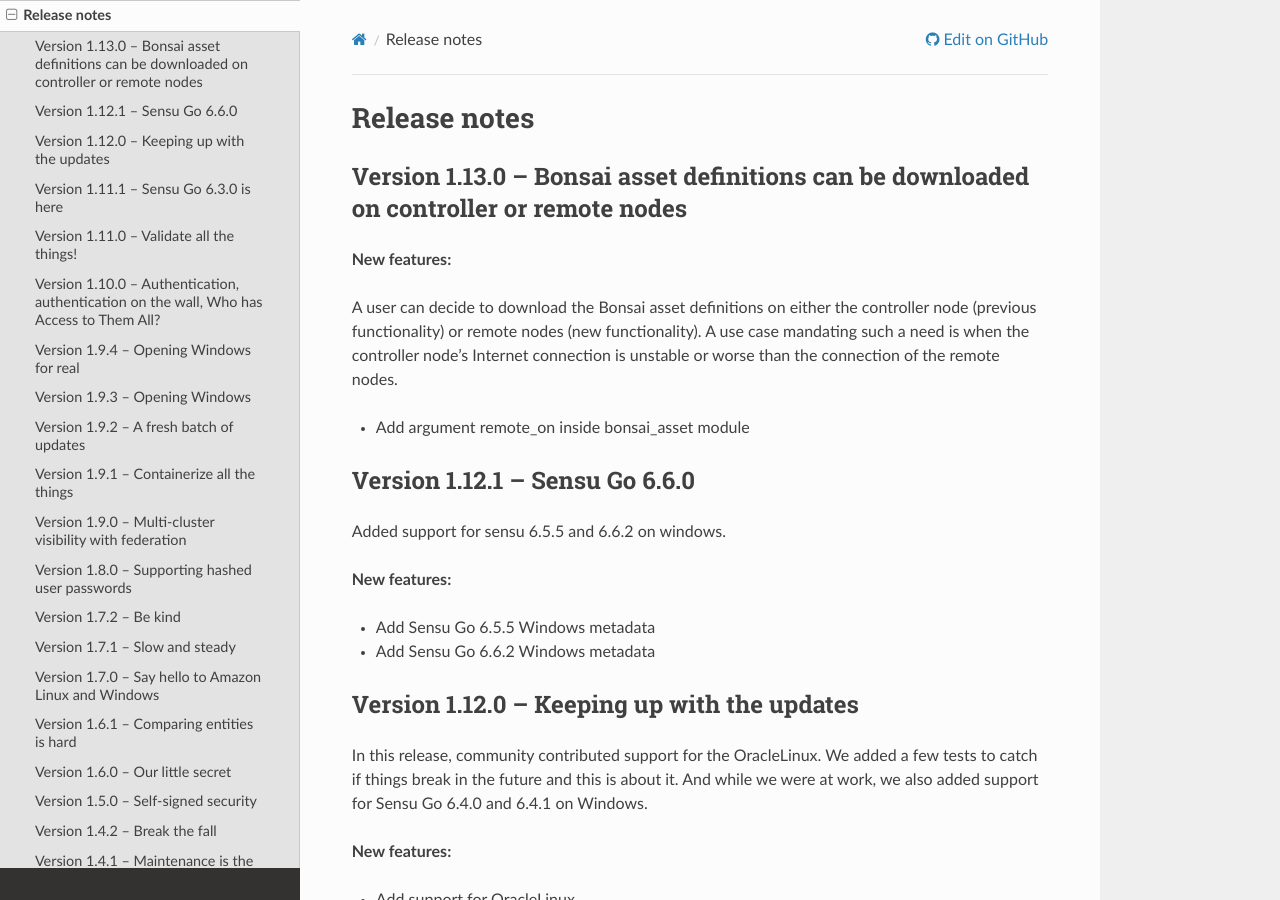
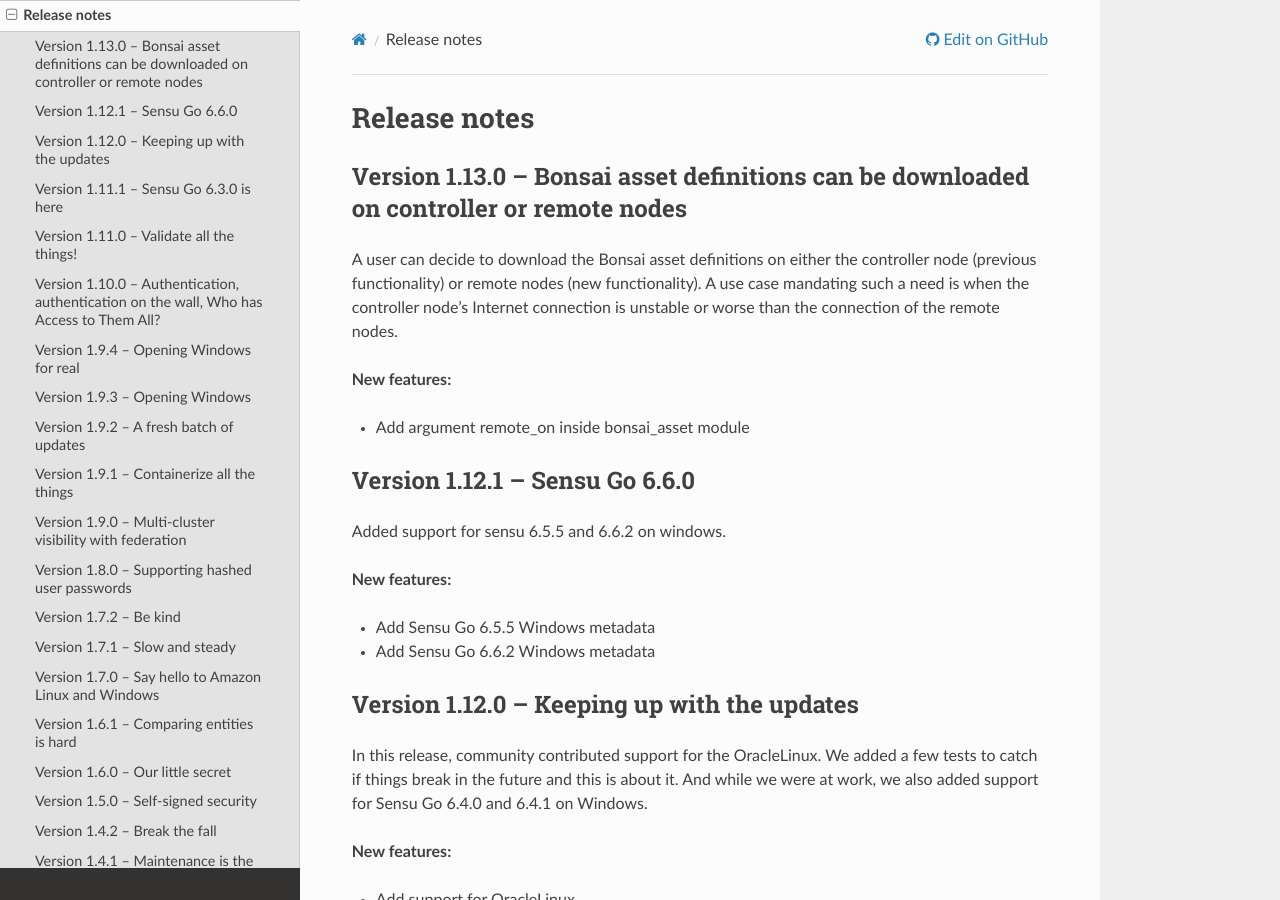
Before and after one commit to sensu/sensu-go-ansible, a Sphinx documentation site: the page built from docs/source/release_notes.rst, in a window 1280 px wide and 900 px high. Built offline with Sphinx 7.4.7 and the Read the Docs theme 2.0.0, drawn with Linux system fonts in a browser that asks for light colours.

```diff
--- a/docs/source/release_notes.rst
+++ b/docs/source/release_notes.rst
@@ -4,12 +4,12 @@ Release notes
 Version 1.13.0 -- Bonsai asset definitions can be downloaded on controller or remote nodes
 ------------------------------------------------------------------------------------------
 
-**New features:**
-
 A user can decide to download the Bonsai asset definitions on either the
 controller node (previous functionality) or remote nodes (new functionality).
 A use case mandating such a need is when the controller node's Internet
 connection is unstable or worse than the connection of the remote nodes.
+
+**New features:**
 
 * Add argument remote_on inside bonsai_asset module
 
```
